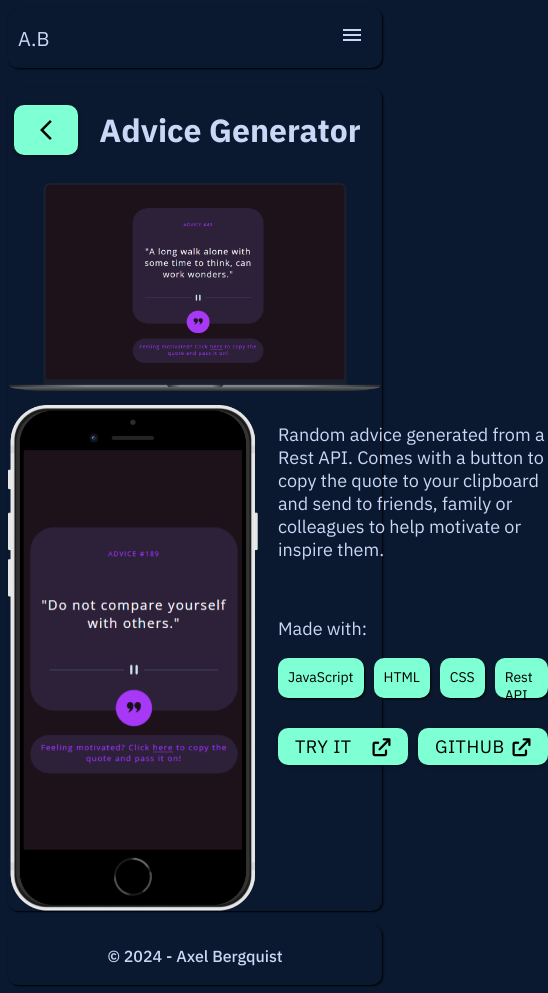
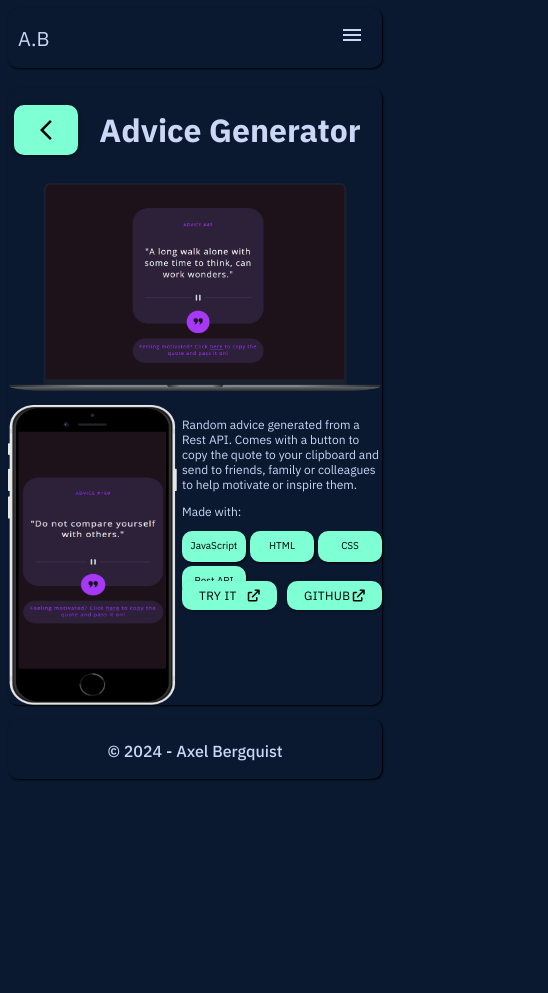
Before and after one commit to axelberk/Portfolio, a React (Vite) app: page /projects/advicegen in a window 390 px wide. Shown: the whole page, 548 px wide, since content can reach past the window. After the commit the page ends 844 px from the top, so only its background shows below. Built offline with nearby package versions, Linux system fonts and the light colour scheme.

Commit message:
techstack mq's

```diff
--- a/src/Components/ProjectDetail/ProjectDetail.css
+++ b/src/Components/ProjectDetail/ProjectDetail.css
@@ -75,3 +75,41 @@
     color: inherit;
     border: 1px solid #ccd6f6;
 }
+
+@media (max-width: 768px) {
+    .project-detail {
+        width: 100%;
+    }
+
+    .mobile-img {
+        width: 200px;
+        height: 300px;
+    }
+
+    .s-text {
+        width: 200px;
+        gap: 0;
+    }
+
+    .s-container {
+        gap: 5px;
+    }
+
+    .s-container p {
+        font-size: 12px;
+    }
+
+    .made-with p {
+        margin-top: 0;
+    }
+
+    .stacks-used {
+        gap: 4px;
+        display: grid;
+        grid-template-columns: repeat(auto-fill, minmax(60px, 1fr));
+    }
+
+    .project-links {
+        font-size: 12px;
+    }
+}
--- a/src/Components/TechStack/TechStack.css
+++ b/src/Components/TechStack/TechStack.css
@@ -12,11 +12,24 @@
 
 .chip {
     box-shadow: 1px 1px 2px black;
+    display: inline-block;
+    height: auto;
     border-radius: 10px;
-    padding: 10px;
+    padding: 8px;
     font-size: 14px;
     background-color: aquamarine;
+    white-space: nowrap;
     color: black;
     font-weight: 400;
-    width: 100%px;
+    text-align: center;
 }
+
+@media (max-width: 768px) {
+
+    .chip {
+        width: 100%px;
+        height: 15px;
+        font-size: 10px;
+        padding: 8px;
+    }
+}
--- a/src/Homepage/Homepage.css
+++ b/src/Homepage/Homepage.css
@@ -419,12 +419,22 @@
 
     .stack-logo {
         margin-bottom: 40px;
-        height: 50px;
-        width: 50px;
+
+        width: 52px;
     }
 
     .img-container {
         width: 100%;
+        position: relative;
+        height: auto;
+    }
+
+    .img-overlay {
+        position: absolute;
+        inset: 0;
+        background-color: rgba(0, 0, 0, 0.6);
+        z-index: 2;
+        border-radius: 10px;
     }
 
     .project-left,
@@ -439,8 +449,8 @@
       transform: none;
     position:absolute;
     display: inline-block;
-    width: 320px;
-
+    width: 80%;
+    z-index: 3;
     }
 
     .project-left:hover .project-left-text,
```
